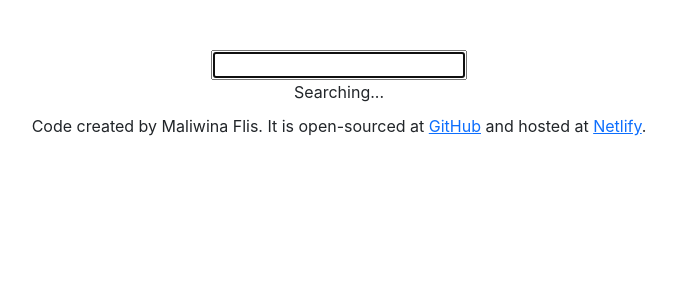
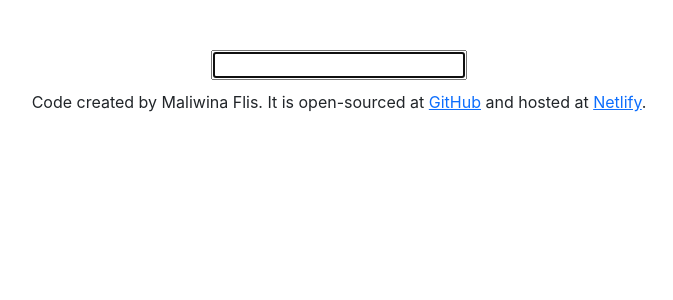
Before and after one commit to Malva86/dictionary-project, a React (Create React App) app: page / in a window 1280 px wide. Shown: the top 300 px of the page, without its empty margins (301-974 px from the left). Built offline with nearby package versions, Linux system fonts and the light colour scheme.

Commit message:
synonyms fix

```diff
--- a/src/Meaning.js
+++ b/src/Meaning.js
@@ -17,7 +17,7 @@ export default function Meaning(props) {
               <strong>Example:</strong>
               <em>{definition.example}</em>
               <br />
-              <strong>Synonyms</strong>
+              <strong>Synonyms:</strong>
               <Synonyms synonyms={definition.synonyms} />
             </p>
           </div>
--- a/src/Results.js
+++ b/src/Results.js
@@ -18,6 +18,6 @@ export default function Results(props) {
       </div>
     );
   } else {
-    return "Searching...";
+    return null;
   }
 }
```
